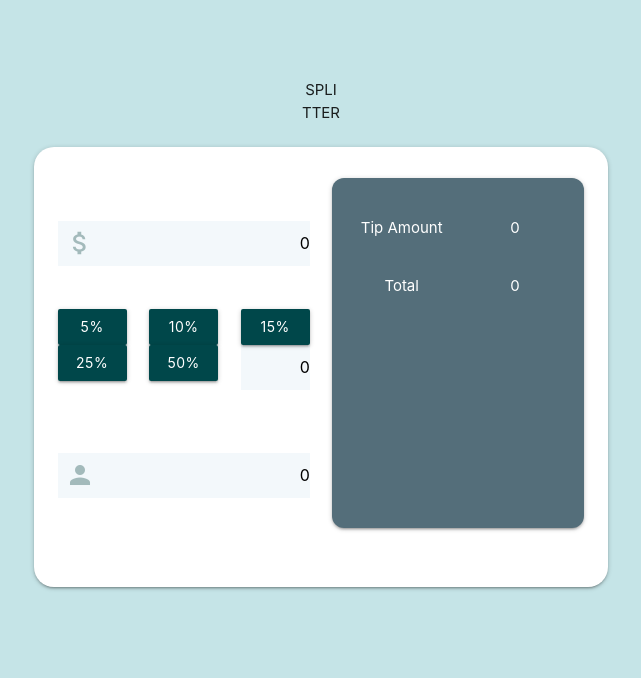
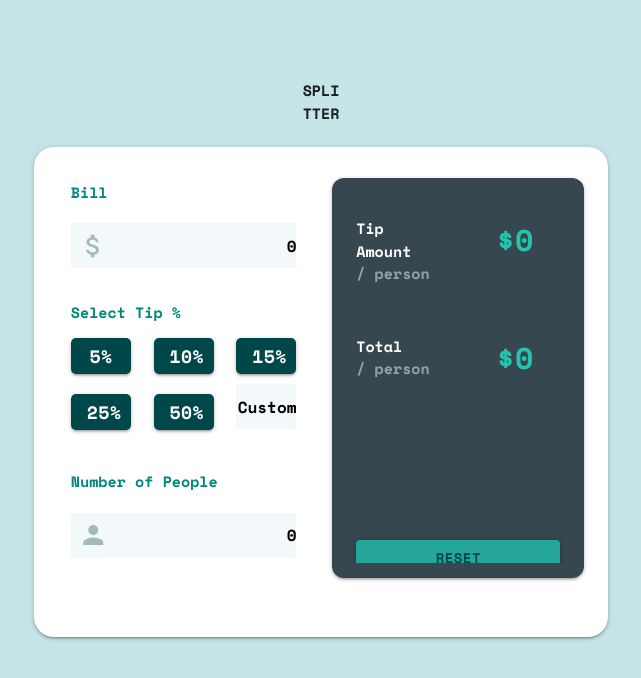
Before and after one commit to CauquilM/tip-calculator, a React (Create React App) app: page / in a window 1280 px wide. Shown: the top 678 px of the page, without its empty margins (319-960 px from the left). Built offline with nearby package versions, Linux system fonts and the light colour scheme.

Commit message:
work on design

```diff
--- a/src/App.css
+++ b/src/App.css
@@ -1,3 +1,5 @@
+@import url("https://fonts.googleapis.com/css2?family=Space+Mono:wght@700&display=swap");
+
 .App {
   margin-top: 5%;
 }
@@ -8,6 +10,11 @@
 
 .btn {
   width: 100%;
+}
+
+body,
+input {
+  font-family: 'Space Mono', monospace;
 }
 
 /* Chrome, Safari, Edge, Opera */
--- a/src/components/bill.js
+++ b/src/components/bill.js
@@ -4,6 +4,7 @@ function Bill(props) {
   };
   return (
     <div className="input-field">
+
       <span className="icon">
         <i className="material-icons prefix" style={{ color: "#a3babb" }}>
           attach_money
@@ -16,6 +17,7 @@ function Bill(props) {
           boxShadow: "none",
           backgroundColor: "#f3f8fb",
         }}
+        id="bill"
         placeholder="0"
         min={0}
         type="number"
--- a/src/components/custom-tip.js
+++ b/src/components/custom-tip.js
@@ -12,9 +12,9 @@ function CustomTip(props) {
           boxShadow: "none",
           backgroundColor: "#f3f8fb"
         }}
-        placeholder="0"
+        placeholder="Custom"
         type="number"
-        className="validate"
+        className="custom"
         onChange={(event) => returnTip(event.target.value)}
       />
     </div>
--- a/src/components/main-card.js
+++ b/src/components/main-card.js
@@ -55,31 +55,107 @@ function MainCard() {
       <div className="card white" style={{ borderRadius: "20px" }}>
         <div className="card-content">
           <div className="row">
-            <div className="col s6" style={{ marginTop: "35px" }}>
+            <div className="col s6" style={{ marginTop: "10px" }}>
+              <fieldset style={{ border: "none" }}>
+                <legend className="left-align teal-text text-darken-1">
+                  Bill
+                </legend>
                 <Bill returnBill={toChildrenBill} />
-              <div className="row" style={{ marginTop: "35px" }}>
+              </fieldset>
+              <fieldset style={{ border: "none" }}>
+                <legend className="left-align teal-text text-darken-1">
+                  Select Tip %
+                </legend>
+                <div className="row">
                   <div className="col s4">
-                  {returnedTip === "5" ? <SelectTip amount="5" returnTip={toChildrenTip} selected={true} /> : <SelectTip amount="5" returnTip={toChildrenTip} selected={false} />}
+                    {returnedTip === "5" ? (
+                      <SelectTip
+                        amount="5"
+                        returnTip={toChildrenTip}
+                        selected={true}
+                      />
+                    ) : (
+                      <SelectTip
+                        amount="5"
+                        returnTip={toChildrenTip}
+                        selected={false}
+                      />
+                    )}
                   </div>
                   <div className="col s4">
-                  {returnedTip === "10" ? <SelectTip amount="10" returnTip={toChildrenTip} selected={true} /> : <SelectTip amount="10" returnTip={toChildrenTip} selected={false} />}
+                    {returnedTip === "10" ? (
+                      <SelectTip
+                        amount="10"
+                        returnTip={toChildrenTip}
+                        selected={true}
+                      />
+                    ) : (
+                      <SelectTip
+                        amount="10"
+                        returnTip={toChildrenTip}
+                        selected={false}
+                      />
+                    )}
                   </div>
                   <div className="col s4">
-                  {returnedTip === "15" ? <SelectTip amount="15" returnTip={toChildrenTip} selected={true} /> : <SelectTip amount="15" returnTip={toChildrenTip} selected={false} />}
+                    {returnedTip === "15" ? (
+                      <SelectTip
+                        amount="15"
+                        returnTip={toChildrenTip}
+                        selected={true}
+                      />
+                    ) : (
+                      <SelectTip
+                        amount="15"
+                        returnTip={toChildrenTip}
+                        selected={false}
+                      />
+                    )}
                   </div>
 
                   <div className="col s4">
-                  {returnedTip === "25" ? <SelectTip amount="25" returnTip={toChildrenTip} selected={true} /> : <SelectTip amount="25" returnTip={toChildrenTip} selected={false} />}
+                    {returnedTip === "25" ? (
+                      <SelectTip
+                        amount="25"
+                        returnTip={toChildrenTip}
+                        selected={true}
+                      />
+                    ) : (
+                      <SelectTip
+                        amount="25"
+                        returnTip={toChildrenTip}
+                        selected={false}
+                      />
+                    )}
                   </div>
                   <div className="col s4">
-                  {returnedTip === "50" ? <SelectTip amount="50" returnTip={toChildrenTip} selected={true} /> : <SelectTip amount="50" returnTip={toChildrenTip} selected={false} />}
+                    {returnedTip === "50" ? (
+                      <SelectTip
+                        amount="50"
+                        returnTip={toChildrenTip}
+                        selected={true}
+                      />
+                    ) : (
+                      <SelectTip
+                        amount="50"
+                        returnTip={toChildrenTip}
+                        selected={false}
+                      />
+                    )}
                   </div>
                   <div className="col s4">
                     <CustomTip returnTip={toChildrenTip} />
                   </div>
                 </div>
-              <div style={{ marginTop: "55px" }}>
+              </fieldset>
+              <div>
+              <fieldset style={{ border: "none" }}>
+                <legend className="left-align teal-text text-darken-1">
+                  Number of People
+                </legend>
                 <PeopleNumber returnPeople={toChildrenPeople} />
+              </fieldset>
+
               </div>
             </div>
             <div className="col s6">
--- a/src/components/result-card.js
+++ b/src/components/result-card.js
@@ -1,26 +1,49 @@
+/* eslint-disable jsx-a11y/anchor-is-valid */
 function ResultCard(props) {
   return (
     <div
-      className="card small blue-grey darken-1 section"
-      style={{ borderRadius: "12px", height: "350px" }}
+      className="card small blue-grey darken-3 section"
+      style={{ borderRadius: "12px", height: "400px" }}
     >
       <div className="card-content white-text">
         <div className="row">
           <div className="col s6">
-            <p>Tip Amount</p>
+            <p className="left-align">
+              Tip Amount
+              <br />
+              <span style={{ color: "#90a4ae" }}>/ person</span>
+            </p>
           </div>
           <div className="col s6">
-            <p>{props.tipPerson}</p>
+            <p
+              style={{ fontSize: "2em", color: "#25c3ad", fontWeight: "bold" }}
+            >
+              ${props.tipPerson}
+            </p>
           </div>
         </div>
-        <div className="row section">
+        <div className="row section" style={{ marginTop: "35px" }}>
           <div className="col s6">
-            <p>Total</p>
+            <p className="left-align">
+              Total
+              <br />
+              <span style={{ color: "#90a4ae" }}>/ person</span>
+            </p>
           </div>
           <div className="col s6">
-            <p>{props.totalPerson}</p>
+            <p
+              style={{ fontSize: "2em", color: "#25c3ad", fontWeight: "bold" }}
+            >
+              ${props.totalPerson}
+            </p>
           </div>
         </div>
+        <a
+          class="waves-effect waves-light btn"
+          style={{ marginTop: "125px", color: "#00474a", borderRadius: "4px" }}
+        >
+          Reset
+        </a>
       </div>
     </div>
   );
--- a/src/components/select-tip.js
+++ b/src/components/select-tip.js
@@ -11,6 +11,10 @@ function SelectTip(props) {
         style={{
           backgroundColor: props.selected ? "#a0e7df" : "#00474a",
           color: props.selected ? "black" : "white",
+          borderRadius: "5px",
+          marginTop: "10px",
+          marginBottom: "10px",
+          fontSize: "1.2em",
         }}
       >
         {props.amount}%
```
Lines whose indentation alone changed are shown as unchanged.
